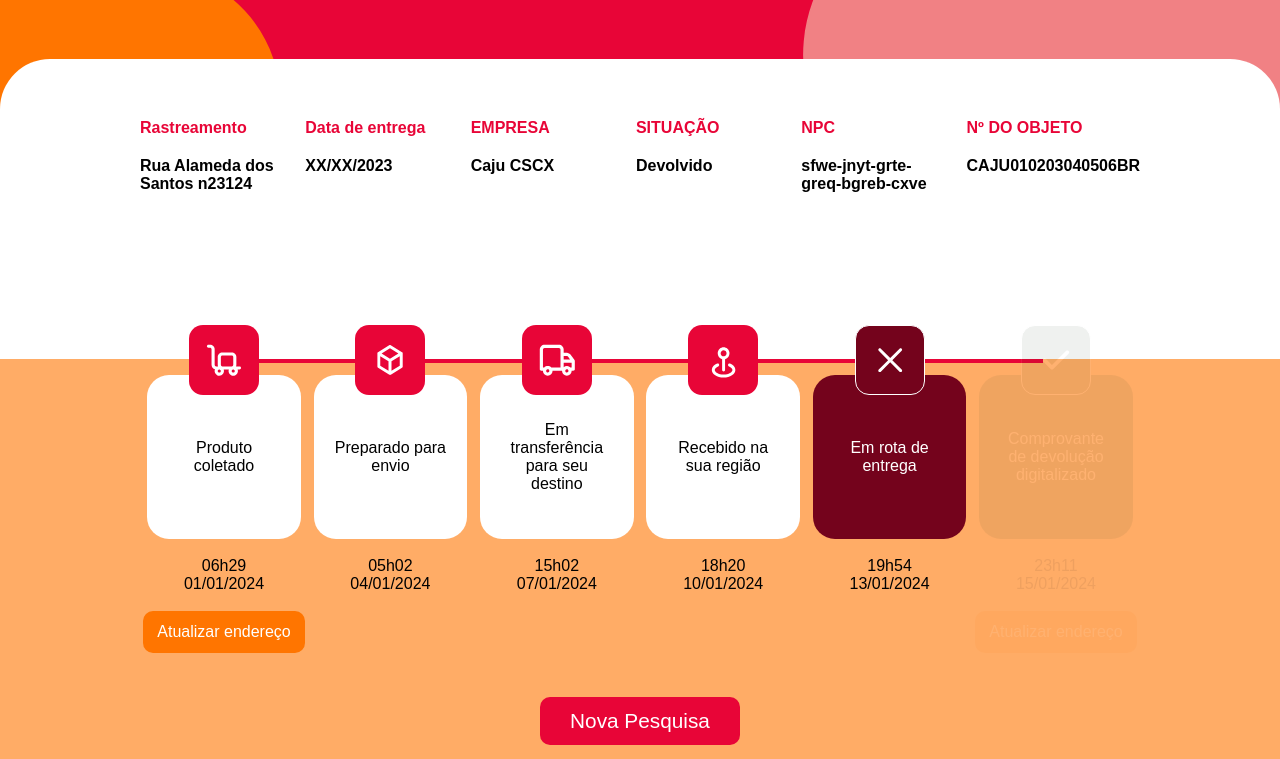
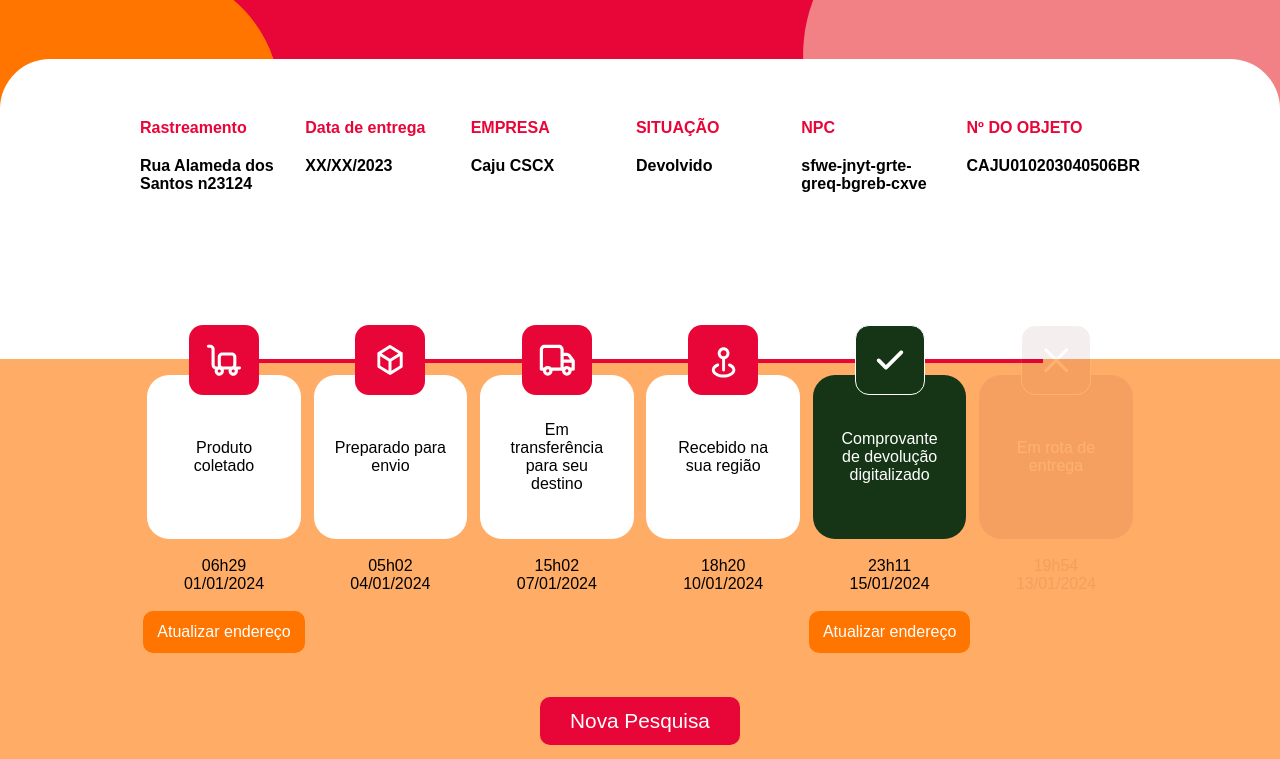
Before and after one commit to MateusDuraessantos/caju-mobi, a plain HTML site: page public/index.html in a window 1280 px wide. Shown: the part 141-900 px from the top of the page. Drawn offline with Linux system fonts and the light colour scheme; a web font is replaced by a local one.

Commit message:
logic improve

```diff
--- a/public/index.html
+++ b/public/index.html
@@ -311,24 +311,24 @@ body {
 
 /* Classes de interação */
 
-.card-blocked.status__card {
+.status__card--blocked.status__card {
     background: var(--red-dark);
 }
 
-.card-blocked .status__icon {
+.status__card--blocked .status__icon {
     background: var(--red-dark);
 }
 
-.card-blocked .status__icon, .card-approved .status__icon {
+.status__card--blocked .status__icon, .status__card--approved .status__icon {
     border: 1px solid white;
 }
 
-.card-approved.status__card, .card-approved .status__icon {
+.status__card--approved.status__card, .status__card--approved .status__icon {
     background: #163516;
     transition: var(--status__timer);
 }
 
-.card-approved .status__stage, .card-blocked .status__stage {
+.status__card--approved .status__stage, .status__card--blocked .status__stage {
     color: white;
     transition: var(--status__timer);
 }
@@ -464,7 +464,7 @@ body {
         top: 50px;
     }
 
-    .card-blocked, .card-approved {
+    .status__card--blocked, .status__card--approved {
         color: white;
     }
 }
@@ -542,20 +542,94 @@ body {
 
         <div class="status">
             <div class="status__container" id="status__cards"></div>
-            <!--  -->
             <button class="status__btn">Nova Pesquisa</button>
         </div>
+
+        <!--
+            AVISO!
+            AVISO!
+            AVISO!
+
+            Pensando que os dados dos cards, virão do backend, os cards foram pensados para ser criados com dados de algum objeto/JSON.
+
+            Caso aja a necessidade de cards estátios direto no HTML:
+                Passo 1: comentar todo o script
+                Passo 2: Comentar div acima
+                Passo 3: Descomentar div abaixo -->
+
+       <!--  <div class="status">
+            <div class="status__container">
+                <div class="status__content">
+                    <div class="status__timeline" style="opacity: 1;"></div>
+                    <div class="status__card">
+                        <div class="status__icon">
+                            <img src="./box.svg" alt="Card ícone">
+                        </div>
+                        <div class="status__stage">
+                            <p>Produto coletado</p>
+                        </div>
+                    </div>
+                    <div class="status__data">
+                        <p>06h29</p>
+                        <p>01/01/2024</p>
+                    </div>
+                </div>
+
+                <div class="status__content">
+                    <div class="status__timeline" style="opacity: 1;"></div>
+                    <div class="status__card status__card--approved">
+                        <div class="status__icon">
+                            <img src="./check.svg" alt="Card ícone">
+                        </div>
+                        <div class="status__stage">
+                            <p>Produto coletado</p>
+                        </div>
+                    </div>
+                    <div class="status__data">
+                        <p>06h29</p>
+                        <p>01/01/2024</p>
+                    </div>
+                </div>
+
+                <div class="status__content">
+                    <div class="status__timeline" style="opacity: 0;"></div>
+                    <div class="status__card status__card--blocked">
+                        <div class="status__icon">
+                            <img src="./error.svg" alt="Card ícone">
+                        </div>
+                        <div class="status__stage">
+                            <p>Produto coletado</p>
+                        </div>
+                    </div>
+                    <div class="status__data">
+                        <p>06h29</p>
+                        <p>01/01/2024</p>
+                    </div>
+                    <button class="status__btn--tratar">Atualizar endereço</button>
+                </div>
+            </div>
+            <button class="status__btn">Nova Pesquisa</button>
+        </div> -->
     </div>
 
     <script>
-        const cardsInfos = [
+        const cardsInfos = [ // Informações dos cards
             {
-                description: 'Produto coletado',
-                icon: 'car1.svg',
-                data: '01/01/2024',
-                hour: '06h29',
-                status: null,
-                att: true, // Para adicionar o botão de atualizar endereço
+                description: 'Produto coletado', // Texto dentro do card
+                icon: 'car1.svg', // Caminho da imagem/icone
+                data: '01/01/2024', // Define data
+                hour: '06h29', // Define hora
+                status: null, // Altera cor do card
+                    /*
+                        null: Card ficará com a cor padrão
+                        false: Card ficará vermelha
+                        true: Card ficará verde
+                    */
+                att: true, // Adicionar botão "atualizar endereço"
+                    /*
+                        true: Adiciona o botão
+                        caso não existir "att", não adiciona o botão
+                    */
             },
             {
                 description: 'Preparado para envio',
@@ -579,91 +653,58 @@ body {
                 status: null,
             },
             {
-                description: 'Em rota de entrega',
-                icon: 'send.svg',
-                data: '13/01/2024',
-                hour: '19h54',
-                status: false, // Define a cor  e ícone do card.
-                /*
-                    false = Vermelho
-                    true = Verde
-                */
-            },
-            {
                 description: 'Comprovante de devolução digitalizado',
                 icon: 'error.svg',
                 data: '15/01/2024',
                 hour: '23h11',
                 status: true,
-                att: true, // Para adicionar o botão de atualizar endereço
+                att: true,
+            },
+            {
+                description: 'Em rota de entrega',
+                icon: 'send.svg',
+                data: '13/01/2024',
+                hour: '19h54',
+                status: false,
             },
         ]
 
+        const setIcon = (el) => {
+            if (el.status === true) return 'check.svg';
+            else if (el.status === false) return 'error.svg';
+            else return el.icon
+        }
+        const setTimer = 1000 // Tempo da animação
         let counter = 0
-        const setTimer = 1000
-
-        const cardStatus = (el) => {
-            let icon
-            el.status === true ? icon = 'check.svg' : el.status === false ? icon = 'error.svg': icon = el.icon
-            return `<img src="${icon}" alt="Card ícone">`
-        }
 
         const animationFunc = () => {
             const el = cardsInfos[counter]
-
-            // <img src="${el.status == false ? "error.svg" : el.status == true ? "check.svg" : el.icon}" alt="Card ícone">
             document.getElementById('status__cards').innerHTML += `
                 <div class="status__content" id="card-${counter}">
-
                     ${counter < cardsInfos.length - 1 ? '<div class="status__timeline"></div>' : ''}
-
-                    <div class="status__card ${el.status == false ? 'card-blocked' : el.status ? 'card-approved' : '' }">
-                        <div class="status__icon">`
-                            +
-                            cardStatus(el)
-                            +
-                        `</div>
-
+                    <div class="status__card ${el.status == false ? 'status__card--blocked' : el.status ? 'status__card--approved' : '' }">
+                        <div class="status__icon"><img src="${setIcon(el)}" alt="Card ícone"></div>
                         <div class="status__stage">
                             <p>${el.description}</p>
                         </div>
                     </div>
-
                     <div class="status__data">
-                        <p id="hour">${el.hour}</p>
-                        <p id="time">${el.data}</p>
+                        <p>${el.hour}</p>
+                        <p>${el.data}</p>
                     </div>
-
                     ${el.att ? '<button class="status__btn--tratar">Atualizar endereço</button>' : ''}
-
                 </div>
                 `
             const animation = document.getElementById(`card-${counter}`)
-
             animation.classList.add('animation-card')
-
-            setTimeout(() => {
-                animation.classList.remove('animation-card')
-            }, setTimer - 80);
-
-            counter != 0 ? document.getElementById(`card-${counter - 1}`).classList.add('timeline') : ''
-
+            setTimeout(() => animation.classList.remove('animation-card') , setTimer - 80);
+            counter > 0 ? document.getElementById(`card-${counter - 1}`).classList.add('timeline') : ''
             counter++
-
-            if(counter == 6) {
-                clearInterval(addCardsTimer)
-            }
+            if(counter == cardsInfos.length) clearInterval(addCardsTimer)
         }
 
-
-
-
         animationFunc()
-
-        const addCardsTimer = setInterval(() => {
-            animationFunc()
-        }, setTimer);
-
+        const addCardsTimer = setInterval(animationFunc, setTimer);
     </script>
 </body>
 </html>
```
